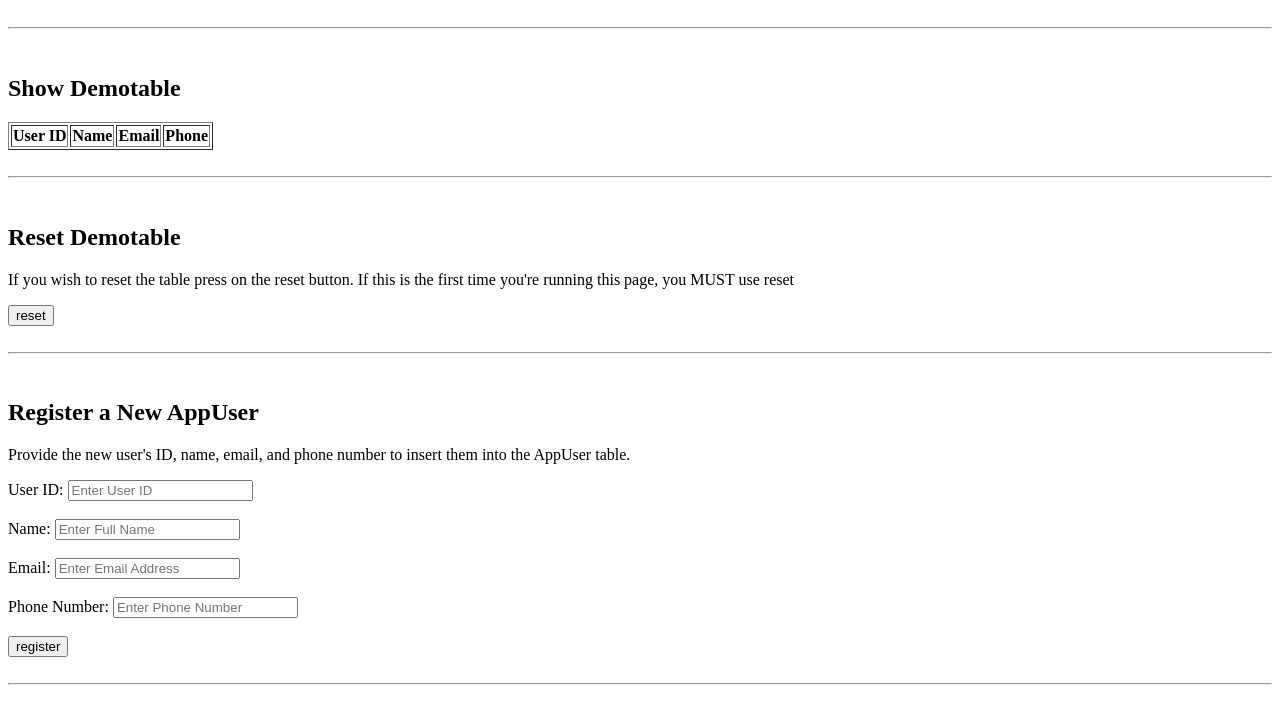
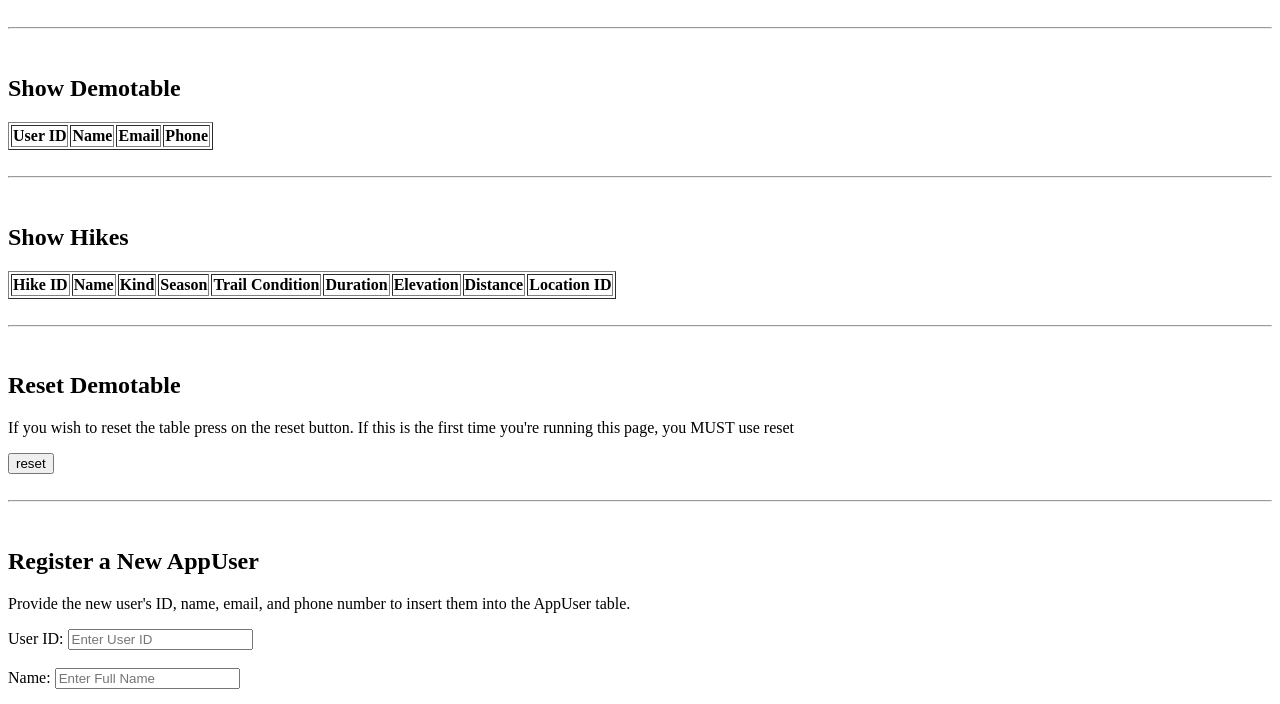
Before and after one commit to cheese-tart/Take-a-Hike, a website: page project/public/index.html in a window 1280 px wide. Shown: the part 79-783 px from the top of the page. Drawn offline with Linux system fonts and the light colour scheme; no server answers.

Commit message:
added hike table

```diff
--- a/project/public/index.html
+++ b/project/public/index.html
@@ -35,6 +35,27 @@
                 <th>Name</th>
                 <th>Email</th>
                 <th>Phone</th>
+            </tr>
+        </thead>
+        <tbody>
+        </tbody>
+    </table>
+
+    <br><hr><br> <!-- ========================================================================= -->
+
+    <h2>Show Hikes</h2>
+    <table id="hikeTable" border="1">
+        <thead>
+            <tr>
+                <th>Hike ID</th>
+                <th>Name</th>
+                <th>Kind</th>
+                <th>Season</th>
+                <th>Trail Condition</th>
+                <th>Duration</th>
+                <th>Elevation</th>
+                <th>Distance</th>
+                <th>Location ID</th>
             </tr>
         </thead>
         <tbody>
```
